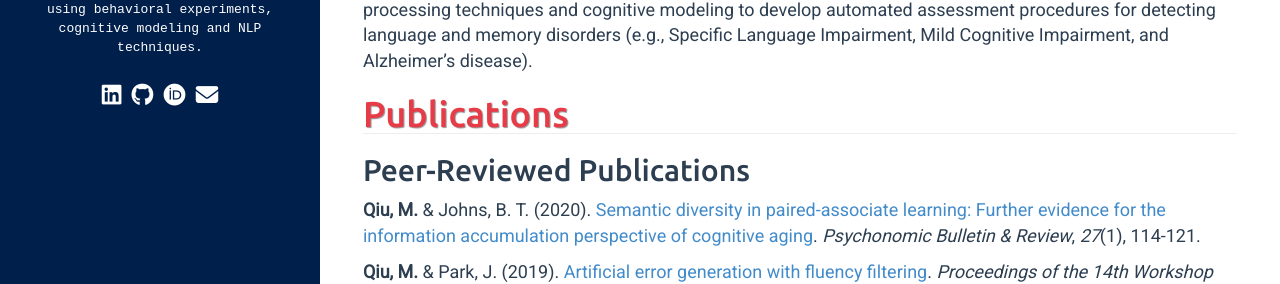
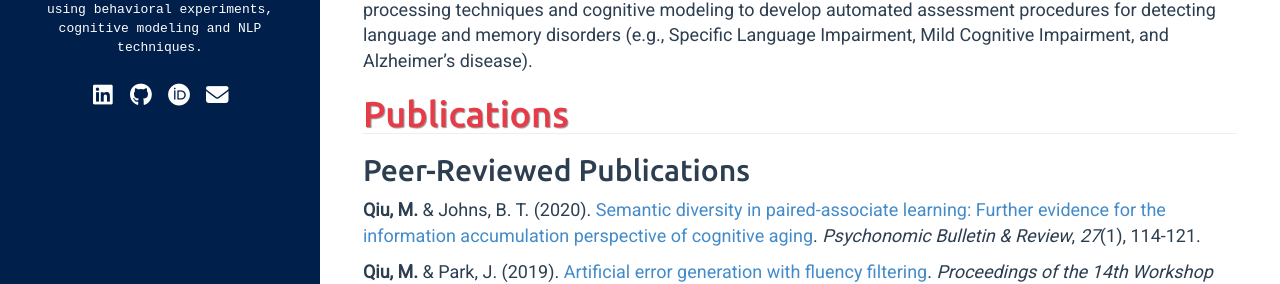
Before and after one commit to mengyangq/mengyangq.github.io, a Jekyll site: the page built from index.html, in a window 1280 px wide. Shown: the part 325-609 px from the top of the page. Built offline with Jekyll 4.4.1, drawn with Linux system fonts in a browser that asks for light colours; nearby versions of some CDN libraries; a style sheet for code colours, icons or effects is not loaded.

Commit message:
Update sidebar.html

```diff
--- a/_includes/sidebar.html
+++ b/_includes/sidebar.html
@@ -74,31 +74,31 @@
 	<ul class="list-unstyled list-inline">
 		{% if site.author.linkedin %}
 		<li><a href="https://www.linkedin.com/in/{{ site.author.linkedin }}">
-				<i class="fab fa-linkedin fa-lg" ></i>
+				<i class="fab fa-linkedin fa-lg fa-fw" ></i>
 			</a>
 
 		{% endif %}
 		{% if site.author.github %}
 		<li><a href="https://github.com/{{ site.author.github }}">
-				<i class="fab fa-github fa-lg" ></i>
+				<i class="fab fa-github fa-lg fa-fw" ></i>
 			</a>
 
 		{% endif %}
 		{% if site.author.researchgate %}
 		<li><a href="https://www.researchgate.net/profile/{{ site.author.researchgate }}">
-				<i class="fab fa-researchgate fa-lg" ></i>
+				<i class="fab fa-researchgate fa-lg fa-fw" ></i>
 			</a>
 
 		{% endif %}
 		{% if site.author.orcid %}
 		<li><a href="https://orcid.org/{{ site.author.orcid }}">
-				<i class="fab fa-orcid fa-lg" ></i>
+				<i class="fab fa-orcid fa-lg fa-fw" ></i>
 			</a>
 
 		{% endif %}
 		{% if site.author.email %}
 		<li><a href="mailto:{{ site.author.email }}">
-				<i class="fas fa-envelope fa-lg" ></i>
+				<i class="fas fa-envelope fa-lg fa-fw" ></i>
 			</a>
 
 		{% endif %}
```
